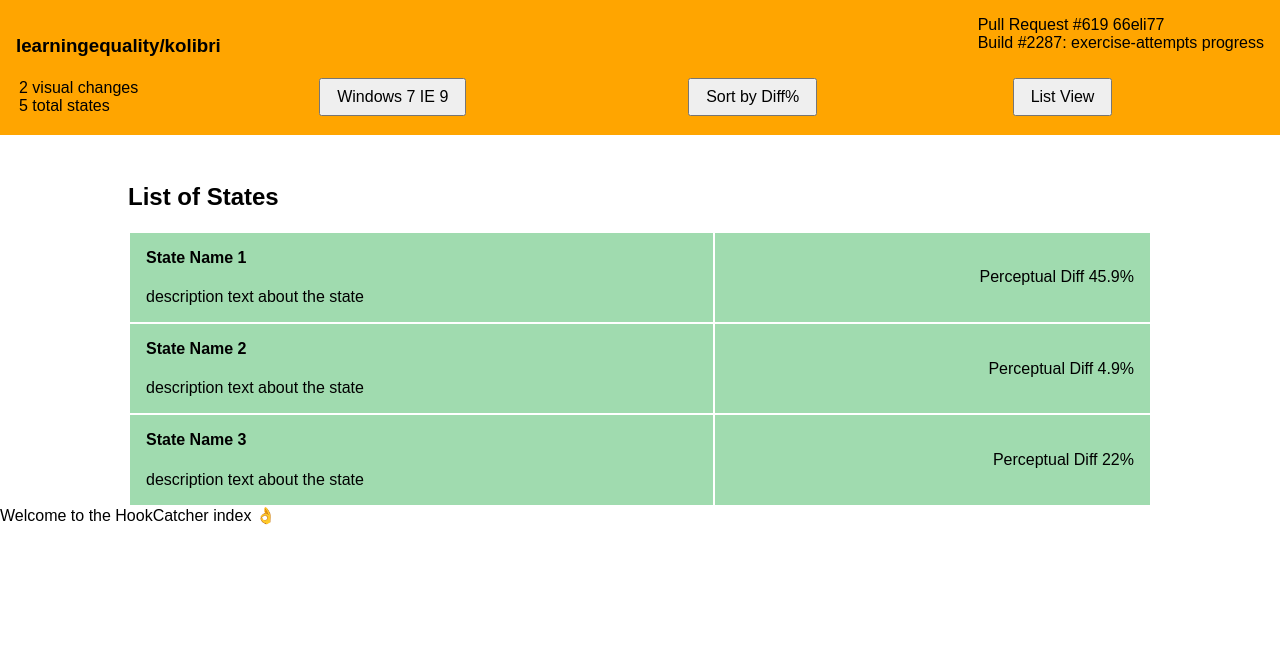
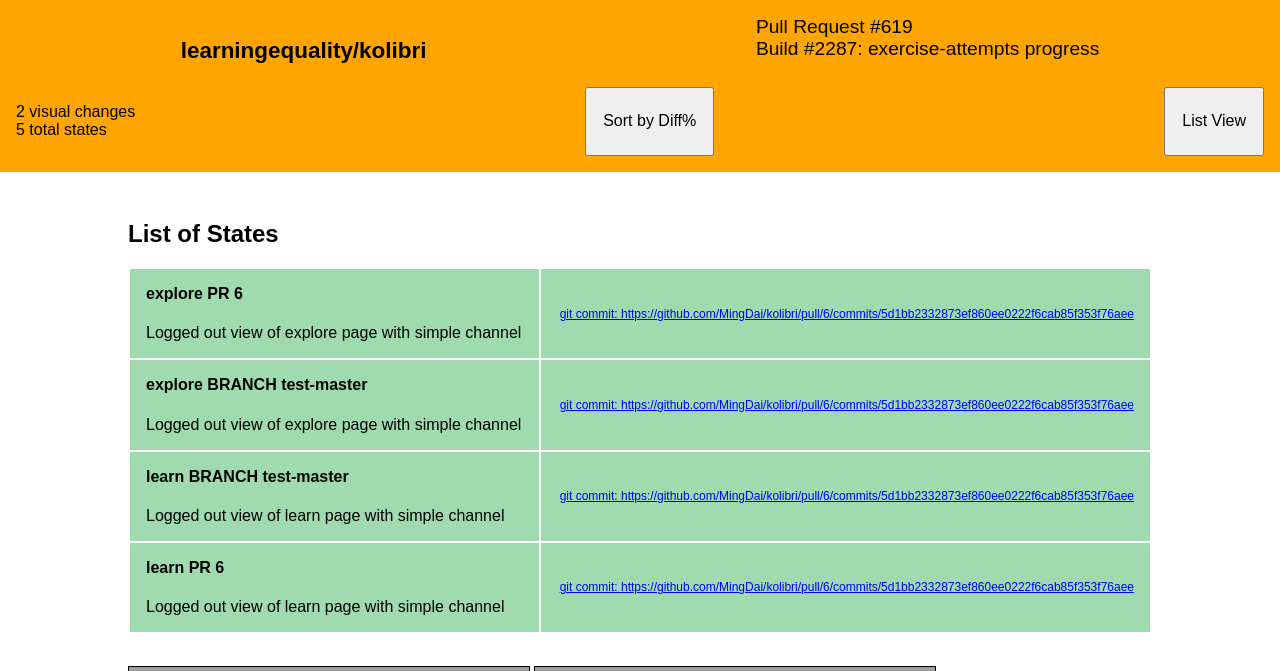
Before and after one commit to learningequality/HookCatcher, a Django app: page / in a window 1280 px wide. Shown: the top 671 px of the page. Before the commit the page ends 525 px from the top, so only its background shows below. Run offline with Django 3.2, Linux system fonts and the light colour scheme; data comes from the database, SQL or seed files in the repository; some libraries are stand-ins or nearby versions; grey boxes are pictures that could not be loaded.

Commit message:
view based on states.models

```diff
--- a/HookCatcher/models.py
+++ b/HookCatcher/models.py
@@ -20,7 +20,7 @@ class State(models.Model):
 
 @python_2_unicode_compatible
 class Image(models.Model):
-	state_img_url = models.URLField(max_length=200)
+	state_img_url = models.CharField(max_length=200)
 	browser_type = models.CharField(max_length=200)
 	operating_system = models.CharField(max_length=200)
 	width = models.IntegerField(null=True)# int width of image
@@ -34,7 +34,7 @@ class Image(models.Model):
 class Diff(models.Model):
 	before_state_img = models.ForeignKey(Image, related_name='isBeforeState', on_delete=models.CASCADE)#GITHUB BASE FORK many Diffs to one Image
 	after_state_img = models.ForeignKey(Image, related_name='isAfterState', on_delete=models.CASCADE)#many Diffs to one Image (resutltingBASEFORK after merging/PR)
-	diff_img_url = models.URLField(max_length=200)
+	diff_img_url = models.CharField(max_length=200)
 	diff_percent = models.DecimalField(max_digits=6,decimal_places=3,default=Decimal('0.00'))
 	def __str__(self):
 		return '%s DIFF %s' % (self.before_state_img, self.after_state_img)
--- a/HookCatcher/templates/stylesheets/index.css
+++ b/HookCatcher/static/HookCatcher/css/style.css
@@ -25,7 +25,19 @@ table, tr
 .menuTitle
 {
     display: flex;
+    justify-content: space-around;
+    font-size: 1.2rem;
+}
+
+.menuDetail
+{
+    display: flex;
     justify-content: space-between;
+}
+
+.menuDetail button
+{
+
 }
 
 .listContainer
@@ -53,5 +65,17 @@ table, tr
 
 .menuButtons
 {
-    padding: .5rem 1rem;
+    padding: 0rem 1rem;
 }
+
+.git_commit_text
+{
+    font-size: .75rem;
+    color: blue;
+}
+
+.imgScreenshot
+{
+    border: .1rem solid black;
+    margin: 2rem auto;
+}
--- a/HookCatcher/templates/index.html
+++ b/HookCatcher/templates/index.html
@@ -1,10 +1,13 @@
+
 <html>
 
 	<head>
 	<meta charset="utf-8">
+
+    {% load static %}
         <link rel="stylesheet" href="https://unpkg.com/purecss@0.6.2/build/pure-min.css" integrity="sha384-UQiGfs9ICog+LwheBSRCt1o5cbyKIHbwjWscjemyBMT9YCUMZffs6UqUTd0hObXD" crossorigin="anonymous">
 
-        <link rel="stylesheet" href="stylesheets/index.css">
+        <link rel="stylesheet" type="text/css" href="{% static 'HookCatcher/css/style.css' %}"/>
         <meta name="viewport" content="width=device-width, initial-scale=1">
 	</head>
 	<body>
@@ -13,68 +16,55 @@
                     <h3>learningequality/kolibri</h3>
 
                     <div>
-                        Pull Request #619 66eli77<br>
+                        Pull Request #619 <br>
                         Build #2287: exercise-attempts progress
                     </div>
                 </div>
-                <table>
-                    <tr>
-                    <td>
+                <div class="menuDetail">
+                    <p>
                         2 visual changes<br>
                         5 total states
-                    </td>
-                    <td>
-                        <button class="menuButtons">
-                            Windows 7 IE 9
-                        </button>
-                    </td>
-                    <td>
+                    </p>
+
                     <button class="menuButtons">
                         Sort by Diff%
                     </button>
-                    </td>
-                    <td>
+
                     <button class="menuButtons">
                         List View
                     </button>
-                    </td>
-                </tr>
-            </table>
+                </div>
         </div>
         <div class="listContainer">
             <h2> List of States </h2>
-
+                {% if states_list%}
                 <table>
+                    {%for state in states_list%}
                     <tr class="listItem">
                         <td>
-                            <h4> State Name 1</h4>
-                            <p> description text about the state</p>
+                            <h4>{{state.name}}
+                            {{state.gitType}} {{state.gitName}}</h4>
+                            <p>{{state.desc}}</p>
                         </td>
                         <td>
-                            Perceptual Diff 45.9%
+                            <a href="{{state.gitCommitURL}}" class="git_commit_text">git commit: {{state.gitCommitURL}} </a>
                         </td>
                     </tr>
-                    <tr class="listItem">
-                        <td>
-                            <h4> State Name 2</h4>
-                            <p> description text about the state</p>
-                        </td>
-                        <td>
-                            Perceptual Diff 4.9%
-                        </td>
-                    </tr>
-                    <tr class="listItem">
-                        <td>
-                            <h4> State Name 3</h4>
-                            <p> description text about the state</p>
-                        </td>
-                        <td>
-                            Perceptual Diff 22%
-                        </td>
-                    </tr>
+                    {% endfor %}
                 </table>
+
+                    <!-- IMAGEs-->
+                    {%for state in states_list%}
+                        {%for screenshot in state.imgsOfState%}
+                            <img class="imgScreenshot" src="{% static screenshot.state_img_url %}">
+                        {% endfor %}
+                    {% endfor %}
+
+
+                {% else %}
+                    <p> There are no states in the the system<p>
+                {% endif %}
         </div>
-		Welcome to the HookCatcher index &#128076;
-	</body>
+
 
 </html>
--- a/HookCatcher/views.py
+++ b/HookCatcher/views.py
@@ -4,6 +4,8 @@ from django.views.decorators.csrf import csrf_exempt
 from .models import State, Image, Diff
 import json, requests
 import sh
+
+URL_BASE = "https://github.com/MingDai/kolibri/pull/6/commits/"
 
 # must import models and save to models
 @csrf_exempt
@@ -35,8 +37,28 @@ def index(request):
 	print 'Response Text: "%s"\n' % postRequest.text
 	'''
 
+	def stateRepresentation(stateObj):
+		#get all the URLs of the images that are of this state
 
-	return render(request, 'index.html',)
+
+		return {
+			'name': stateObj.state_name,
+			'desc': stateObj.state_desc,
+			'gitType': stateObj.git_source_type,
+			'gitName': stateObj.git_source_name,
+			'gitCommitURL': URL_BASE + stateObj.git_commit,
+			'imgsOfState': stateObj.image_set.all()
+		}
+
+
+
+	allStates = State.objects.all()
+
+	statesFormatted = [stateRepresentation(state) for state in allStates]
+
+	return render(request, 'index.html',{'states_list': statesFormatted})
+
+
 
 def BSresponse(request):
 	'''
```
Also changed, not shown: HookCatcher/templates/state_row.html (added, +10 -0 lines), HookCatcher/migrations/0013_auto_20170221_2111.py (added), HookCatcher/migrations/0014_auto_20170221_2229.py (added), HookCatcher/static/HookCatcher/css/another.css (added), HookCatcher/static/HookCatcher/img/test-master_explore.jpeg (added), HookCatcher/static/HookCatcher/img/test-master_learn.jpeg (added), HookCatcher/static/HookCatcher/img/test-pr_explore.jpeg (added), HookCatcher/static/HookCatcher/img/test-pr_explore_test-master_exploreDIFF.png (added), HookCatcher/static/HookCatcher/img/test-pr_learn.jpeg (added), HookCatcher/static/HookCatcher/img/test-pr_learn_test-master_learnDIFF.png (added), HookCatcher/static/HookCatcher/js/modal.js (added), 4 other files. Lines whose indentation alone changed are shown as unchanged.
